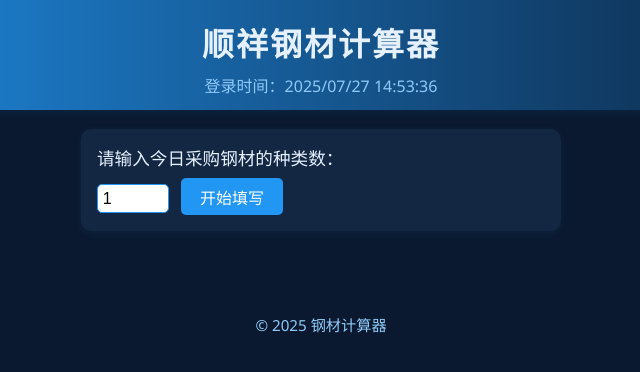
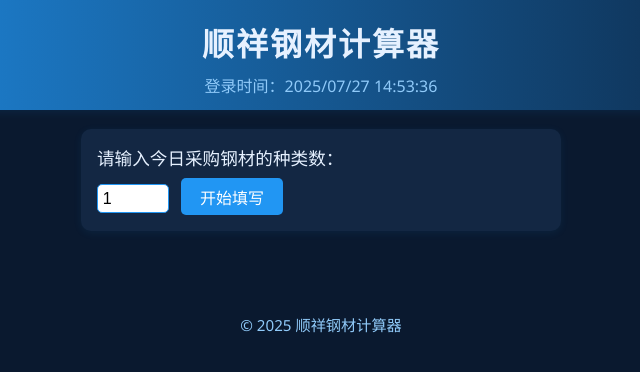
Before and after one commit to Code-gg-00/steel-calculator, a plain HTML site: page index.html in a window 1280 px wide. Shown: the full height of the page, 319-959 px from the left. Drawn offline with nearby package versions, Linux system fonts and the light colour scheme.

Commit message:
Update index.html

```diff
--- a/index.html
+++ b/index.html
@@ -24,7 +24,7 @@
     <section id="chart-section"></section>
   </main>
   <footer>
-    <p>© 2025 钢材计算器</p>
+    <p>© 2025 顺祥钢材计算器</p>
   </footer>
   <script src="script.js"></script>
 </body>
```
